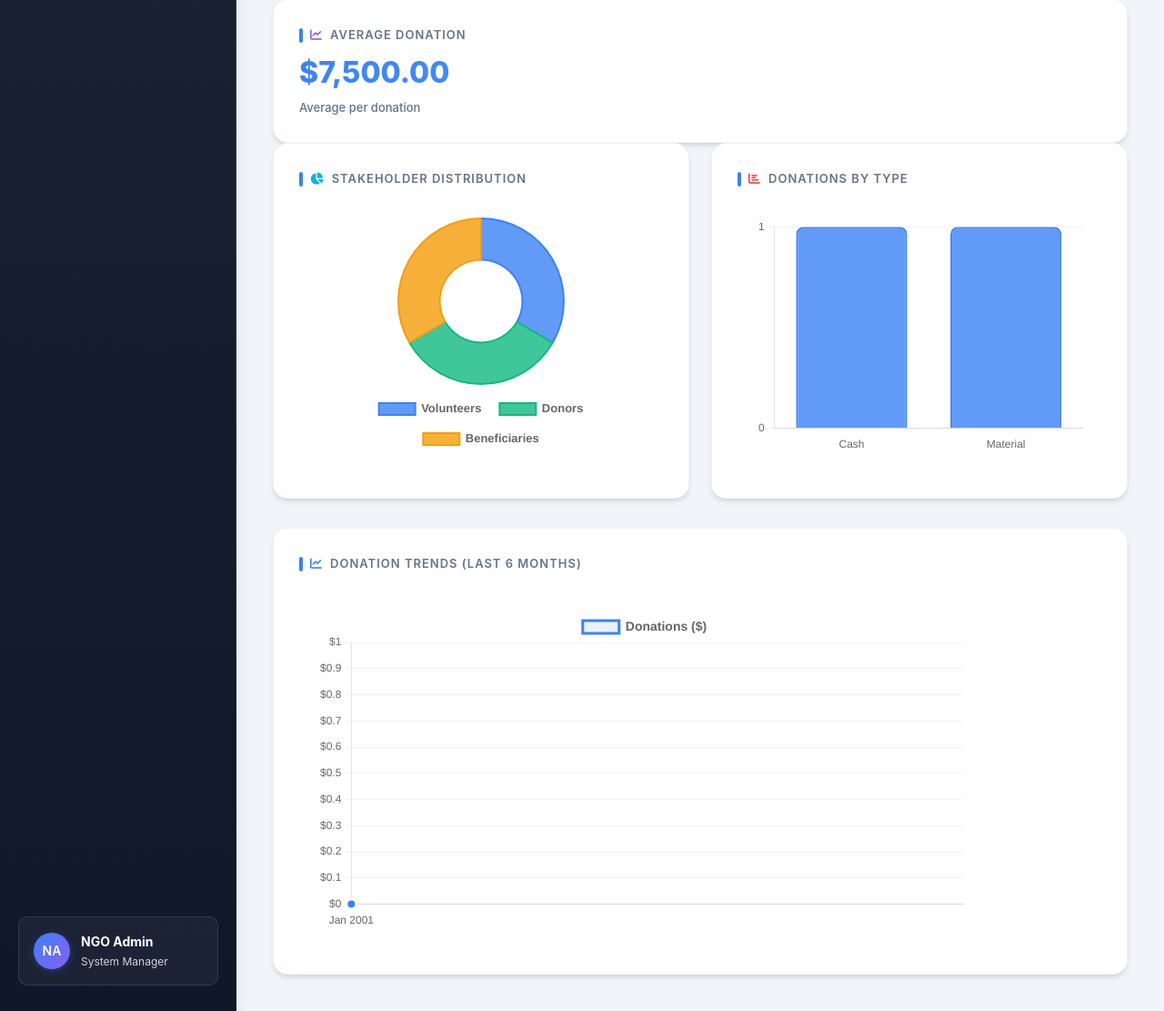
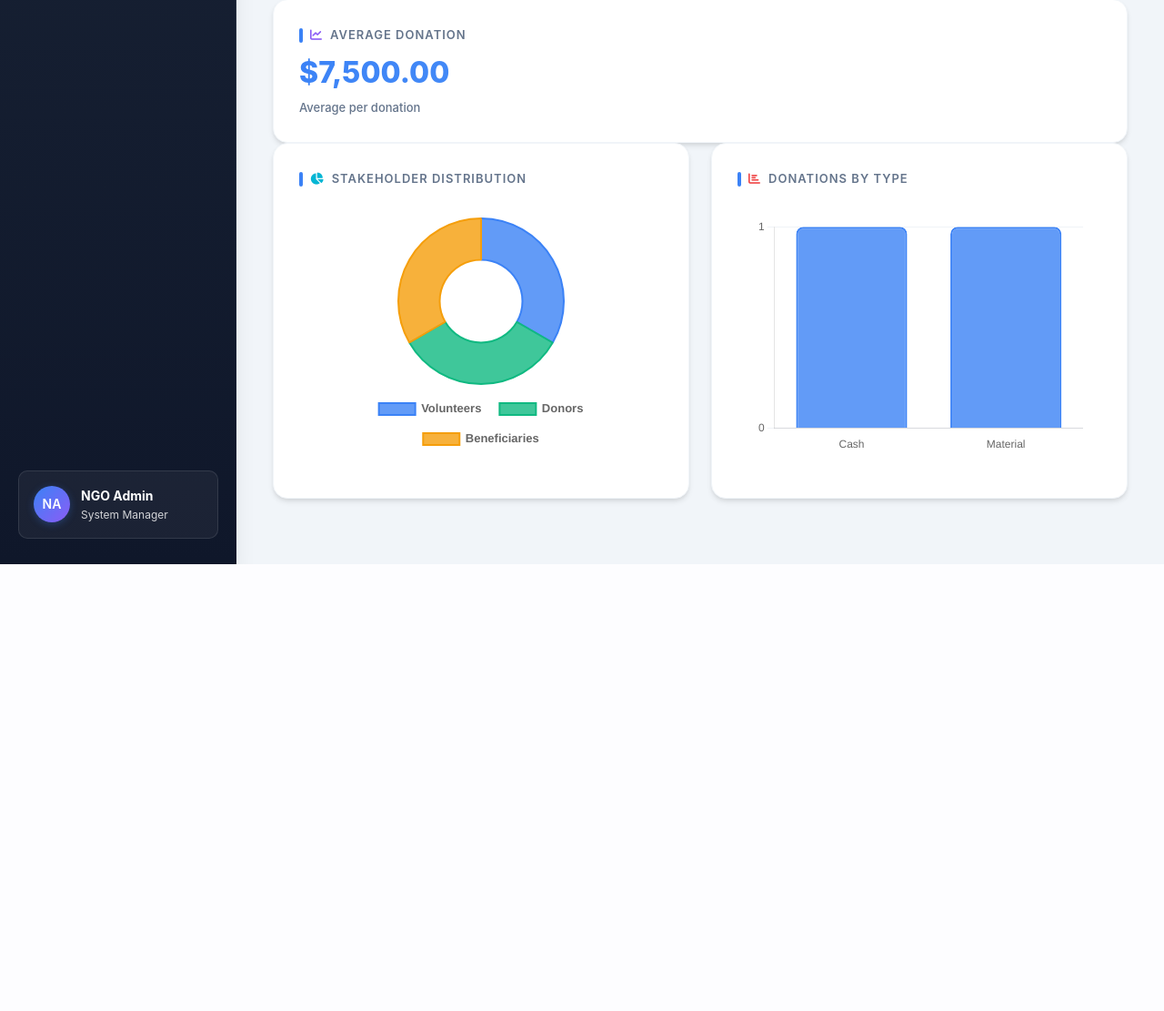
Before and after one commit to NandkumarBirgad/NGO-Stacholder, a Flask app: page /analytics in a window 1280 px wide. Shown: the part 863-1974 px from the top of the page at 91% size. After the commit the page ends 1483 px from the top, so only its background shows below. Run offline with Flask 3, Linux system fonts and the light colour scheme; data comes from the database, SQL or seed files in the repository; some libraries are stand-ins or nearby versions.

Commit message:
all working

```diff
--- a/template/analytics.html
+++ b/template/analytics.html
@@ -74,12 +74,7 @@
   </div>
 </div>
 
-<div class="card" style="margin-top:24px;">
-  <h3><i class="fas fa-line-chart" style="color: #3b82f6;"></i> Donation Trends (Last 6 Months)</h3>
-  <div style="position:relative; height:400px; padding:20px;">
-    <canvas id="donationTrend"></canvas>
-  </div>
-</div>
+
 
 <script>
   document.addEventListener('DOMContentLoaded', function() {
```
